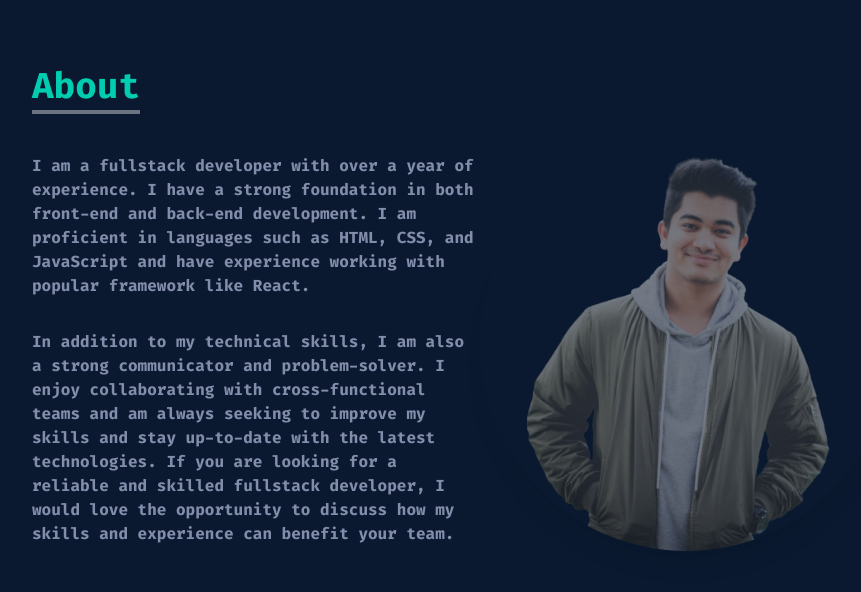
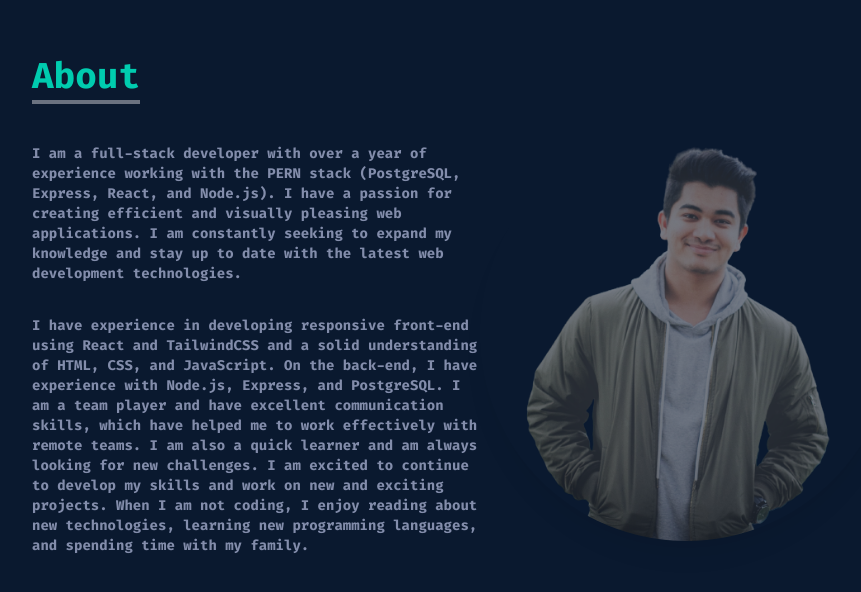
Before and after one commit to AMT98/Portfolio-Aswin, a React (Create React App) app: page / in a window 1280 px wide. Shown: the part 886-1478 px from the top of the page, without its empty margins (112-973 px from the left). Built offline with nearby package versions, Linux system fonts and the light colour scheme; a web font is replaced by a local one.

Commit message:
Edit About me

```diff
--- a/src/components/About.jsx
+++ b/src/components/About.jsx
@@ -12,28 +12,32 @@ const About = () => {
           </div>
           <div className="flex flex-col sm:flex-row">
             <div>
-              <p className="text-white-500 font-bold text-md py-4 max-w-md">
-                I am a fullstack developer with over a year of experience. I
-                have a strong foundation in both front-end and back-end
-                development. I am proficient in languages such as HTML, CSS, and
-                JavaScript and have experience working with popular framework
-                like React.
+              <p className="text-white-500 font-bold md:text-md text-sm py-4 max-w-md">
+                I am a full-stack developer with over a year of experience
+                working with the PERN stack (PostgreSQL, Express, React, and
+                Node.js). I have a passion for creating efficient and visually
+                pleasing web applications. I am constantly seeking to expand my
+                knowledge and stay up to date with the latest web development
+                technologies.
               </p>
-              <p className="text-white-500 font-bold text-md py-4 max-w-md">
-                In addition to my technical skills, I am also a strong
-                communicator and problem-solver. I enjoy collaborating with
-                cross-functional teams and am always seeking to improve my
-                skills and stay up-to-date with the latest technologies. If you
-                are looking for a reliable and skilled fullstack developer, I
-                would love the opportunity to discuss how my skills and
-                experience can benefit your team.
+              <p className="text-white-500 font-bold md:text-md text-sm py-4 max-w-md">
+                I have experience in developing responsive front-end using React
+                and TailwindCSS and a solid understanding of HTML, CSS, and
+                JavaScript. On the back-end, I have experience with Node.js,
+                Express, and PostgreSQL. I am a team player and have excellent
+                communication skills, which have helped me to work effectively
+                with remote teams. I am also a quick learner and am always
+                looking for new challenges. I am excited to continue to develop
+                my skills and work on new and exciting projects. When I am not
+                coding, I enjoy reading about new technologies, learning new
+                programming languages, and spending time with my family.
               </p>
             </div>
             <div className="w-5/12 ">
               <img
                 src={HeroImage}
                 alt="profilepic"
-                className="shadow-xl rounded-full max-w-full h-auto align-middle opacity-50 hover:opacity-100 hover:scale-105"
+                className="shadow-xl rounded-full max-w-full h-auto align-middle opacity-50 hover:opacity-100 hover:scale-95"
               />
             </div>
           </div>
--- a/src/components/Home.jsx
+++ b/src/components/Home.jsx
@@ -41,7 +41,7 @@ const Home = () => {
               to="portfolio"
               smooth
               duration={500}
-              className="group text-black font-bold hover:text-white w-fit px-6 py-4 flex items-center rounded-3xl hover:scale-110 bg-gradient-to-r from-[#5CEACA] to-[#00CCAF] cursor-pointer "
+              className="group text-[#0A192F] font-bold w-fit px-6 py-4 flex items-center rounded-3xl hover:scale-110 bg-gradient-to-r from-[#5CEACA] to-[#00CCAF] cursor-pointer "
             >
               Portfolio
               <span className="group-hover:rotate-90 duration-300 ">
--- a/src/components/NavBar.jsx
+++ b/src/components/NavBar.jsx
@@ -55,11 +55,11 @@ const NavBar = () => {
         {nav ? <FaTimes size={30} /> : <FaBars size={30} />}
       </div>
       {nav && (
-        <ul className="flex flex-col justify-center items-center absolute top-0 left-0 w-full h-screen bg-gradient-to-b from-black to-gray-800 text-gray-500 ">
+        <ul className="flex flex-col justify-center items-center absolute top-0 left-0 w-full h-screen bg-[#0A192F] text-[#5CEACA]">
           {links.map(({ id, link }) => (
             <li
               key={id}
-              className="px-4 cursor-pointer capitalize py-6 text-4xl"
+              className="cursor-pointer capitalize py-6 text-4xl"
             >
               <Link
                 onClick={() => setNav(!nav)}
```
Also changed, not shown: 1 other file (tests, documents, lock files or other folders).
